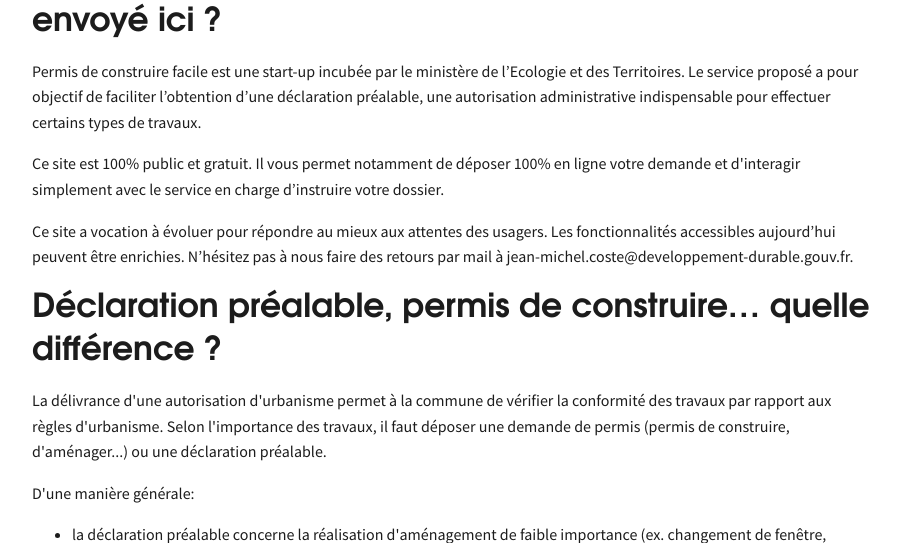
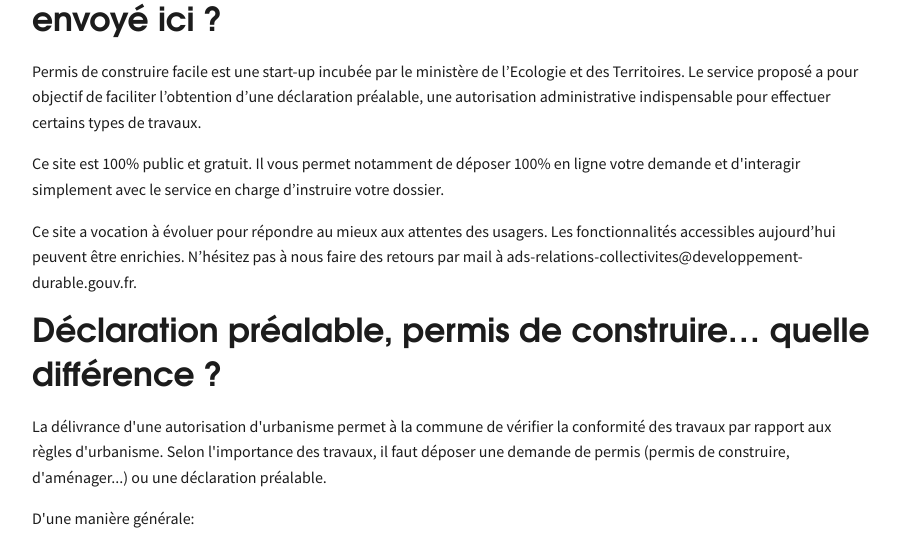
Before and after one commit to MTES-MCT/permis-construire, a Symfony app: template app/templates/static/faq.html.twig in a window 1280 px wide. Shown: the part 325-868 px from the top of the page, without its empty margins (188-1088 px from the left). Run offline with Twig, Linux system fonts and the light colour scheme; the template is opened without the code that fills it, so the values that code supplies are empty; some libraries are stand-ins or nearby versions.

Commit message:
:ambulance: changement d'email pour eviter que jm soit spammé

```diff
--- a/app/templates/static/contact.html.twig
+++ b/app/templates/static/contact.html.twig
@@ -8,7 +8,7 @@
 
     <div class="aerate-content">
         <h2>Contact</h2>
-        <p>Vous pouvez contacter l'équipe en nous envoyant un email : <a href="mailto: jean-michel.coste@developpement-durable.gouv.fr">jean-michel.coste@developpement-durable.gouv.fr</a></p>
+        <p>Vous pouvez contacter l'équipe en nous envoyant un email : <a href="mailto: ads-relations-collectivites@developpement-durable.gouv.fr">ads-relations-collectivites@developpement-durable.gouv.fr</a></p>
     </div>
 </section>
 
--- a/app/templates/static/faq.html.twig
+++ b/app/templates/static/faq.html.twig
@@ -28,7 +28,7 @@
             <h3>C’est quoi ce site/service ? Pourquoi ai-je été envoyé ici ?</h3>
             <p>Permis de construire facile est une start-up incubée par le ministère de l’Ecologie et des Territoires. Le service proposé a pour objectif de faciliter l’obtention d’une déclaration préalable, une autorisation administrative indispensable pour effectuer certains types de travaux. </p>
             <p>Ce site est 100% public et gratuit. Il vous permet notamment de déposer 100% en ligne votre demande et d'interagir simplement avec le service en charge d’instruire votre dossier. </p>
-            <p>Ce site a vocation à évoluer pour répondre au mieux aux attentes des usagers. Les fonctionnalités accessibles aujourd’hui peuvent être enrichies. N’hésitez pas à nous faire des retours par mail à jean-michel.coste@developpement-durable.gouv.fr.</p>
+            <p>Ce site a vocation à évoluer pour répondre au mieux aux attentes des usagers. Les fonctionnalités accessibles aujourd’hui peuvent être enrichies. N’hésitez pas à nous faire des retours par mail à ads-relations-collectivites@developpement-durable.gouv.fr.</p>
 
             <h3>Déclaration préalable, permis de construire… quelle différence ?</h3>
             <p>La délivrance d'une autorisation d'urbanisme permet à la commune de vérifier la conformité des travaux par rapport aux règles d'urbanisme. Selon l'importance des travaux, il faut déposer une demande de permis (permis de construire, d'aménager...) ou une déclaration préalable.</p>
```
